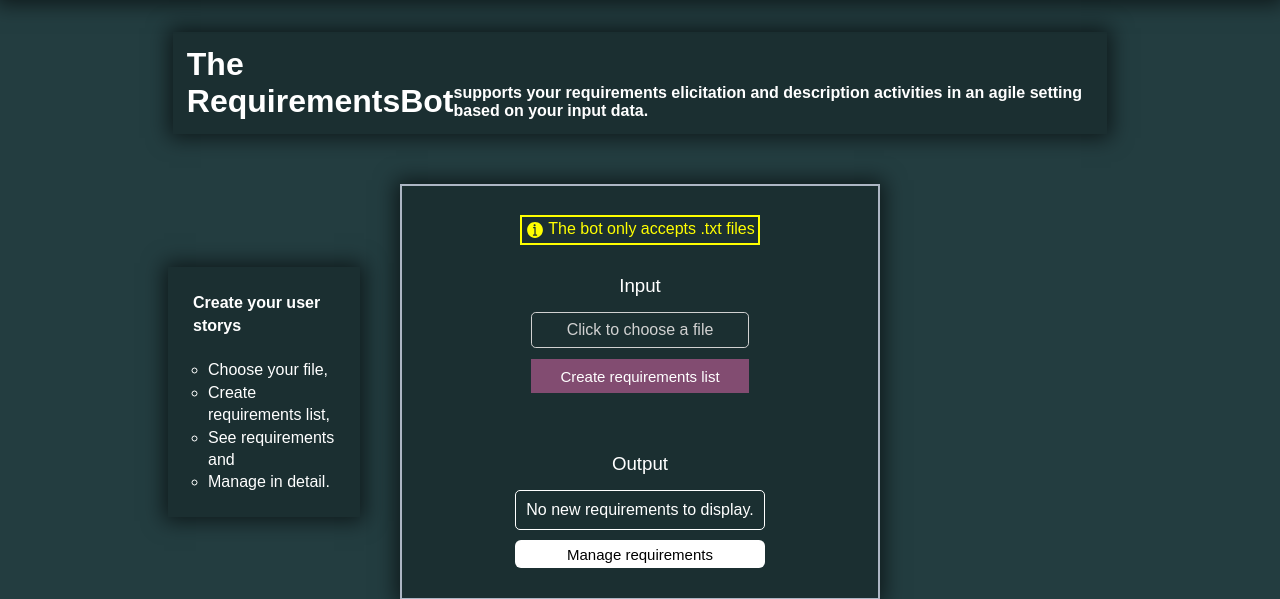
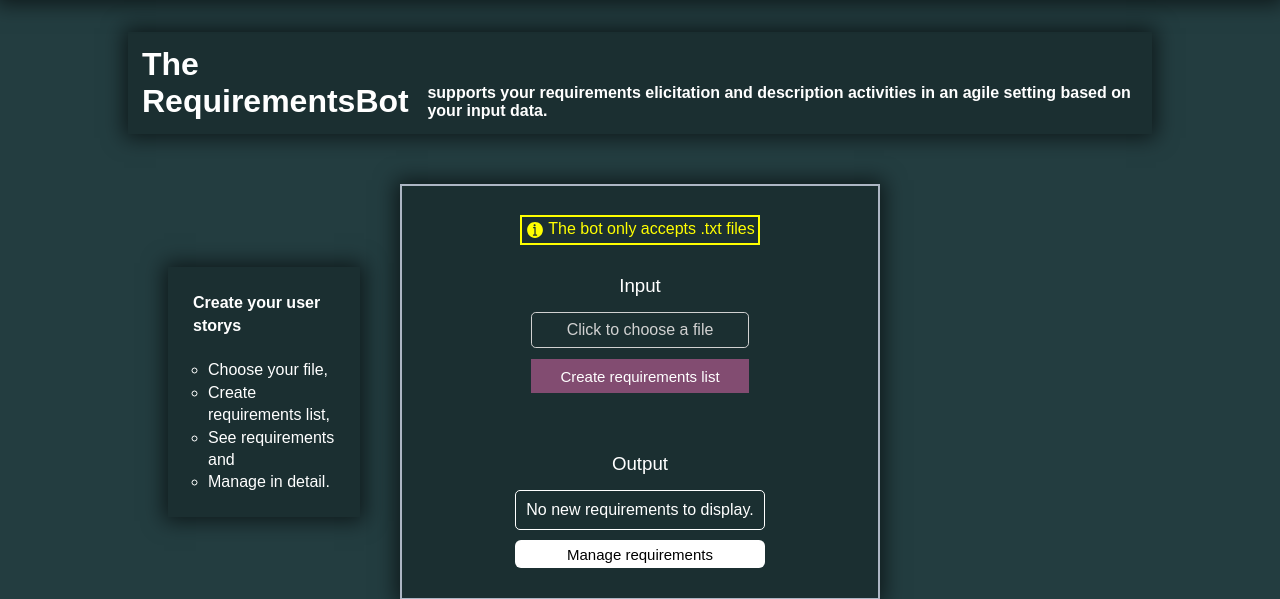
Before and after one commit to Mathu1998/RequirementsBot, a Django app: page /reqgen in a window 1280 px wide. Shown: the part 88-687 px from the top of the page. Run offline with Django 4.2, Linux system fonts and the light colour scheme.

Commit message:
Modifying because of deployment 3

```diff
--- a/GPTCommunication/static/GPTCommunication/reqgen.css
+++ b/GPTCommunication/static/GPTCommunication/reqgen.css
@@ -25,7 +25,7 @@
     display: flex;
     justify-content: space-evenly;
     align-items: flex-end;
-    width: 73%;
+    width: 80%;
     box-shadow: rgb(0 0 0 / 60%) 0px 0px 20px 4px;
     background: #1b2f31;
     padding: 14px;
```
